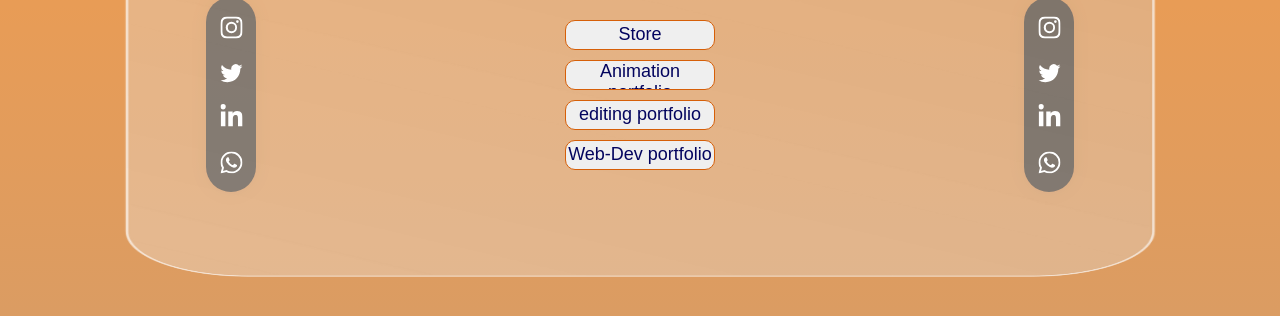
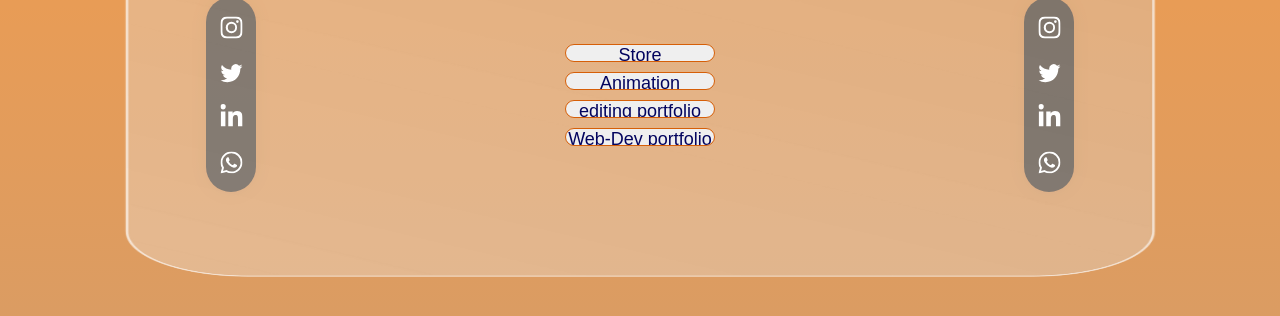
Before and after one commit to ansh3070/VISIONMATION.org, a plain HTML site: page index.html in a window 1280 px wide. Shown: the part 446-762 px from the top of the page. Drawn offline with Linux system fonts and the light colour scheme.

Commit message:
Update home.css

```diff
--- a/home.css
+++ b/home.css
@@ -1476,7 +1476,7 @@ button {
   margin: 5px;
   display: inline-block;
   width: 150px;
-  height: 30px;
+  height: 18px;
   border-radius: 10px;
   border: 1px solid #d65f08;
   position: relative;
```
